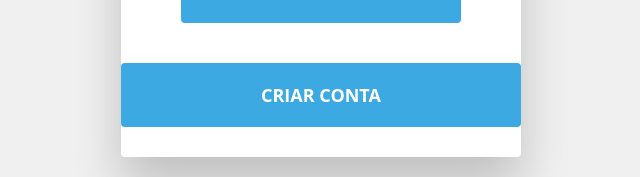
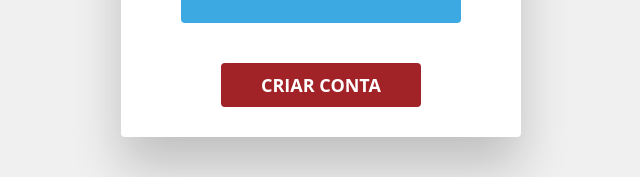
Before and after one commit to pedromonteir1111/sistema-hospitais-UPE, a React (Create React App) app in the folder frontend/: page /login in a window 1280 px wide. Shown: the part 396-573 px from the top of the page, without its empty margins (319-959 px from the left). Built offline with nearby package versions, Linux system fonts and the light colour scheme.

Commit message:
Corrigindo botão de cadastro

```diff
--- a/frontend/src/components/LoginBox.css
+++ b/frontend/src/components/LoginBox.css
@@ -13,14 +13,6 @@
   padding-bottom: 30px;
 }
 
-a,
-a:link,
-a:visited,
-a:active {
-  color: #3ca9e2;
-  -webkit-transition: all 0.2s ease;
-  transition: all 0.2s ease;
-}
 
 .login-form-wrap {
   background-color: #fff;
@@ -107,7 +99,7 @@ input[type="email"]:focus {
   border: none;
   border-radius: 4px;
   display: block;
-  background-color: #3ca9e2;
+  background-color: #a12227;
   color: #fff;
   font-weight: bold;
   text-transform: uppercase;
@@ -121,8 +113,8 @@ input[type="email"]:focus {
   text-align: center;
   margin-bottom: 30px;
   margin-top: 10px;
-  width: 100%;
-  padding: 20px;
+  width: 50%;
+  padding: 10px;
 }
 
 
--- a/frontend/src/components/LoginBox.jsx
+++ b/frontend/src/components/LoginBox.jsx
@@ -1,5 +1,5 @@
 import React, { useState } from 'react';
-import logo from "./logo.png"
+import logo from "./upe.jpg"
 import { Link, useNavigate } from 'react-router-dom';
 import './LoginBox.css'
 import axios from 'axios';
@@ -39,6 +39,7 @@ function LoginBox() {
 
   Checar_cadastro();
   return (
+    <div className='fundo-login'>
       <div className="login-form-wrap">
         <div className="container">
         <img src={logo} alt="Logo"/>
@@ -64,8 +65,9 @@ function LoginBox() {
           )}
 
           <Link to="/register">
-          <button className="btn-login">Criar conta</button>
+            <button className="btn-register">Criar conta</button>
           </Link>
+        </div>
       </div>
     </div>
   );
```
Lines whose indentation alone changed are shown as unchanged.
